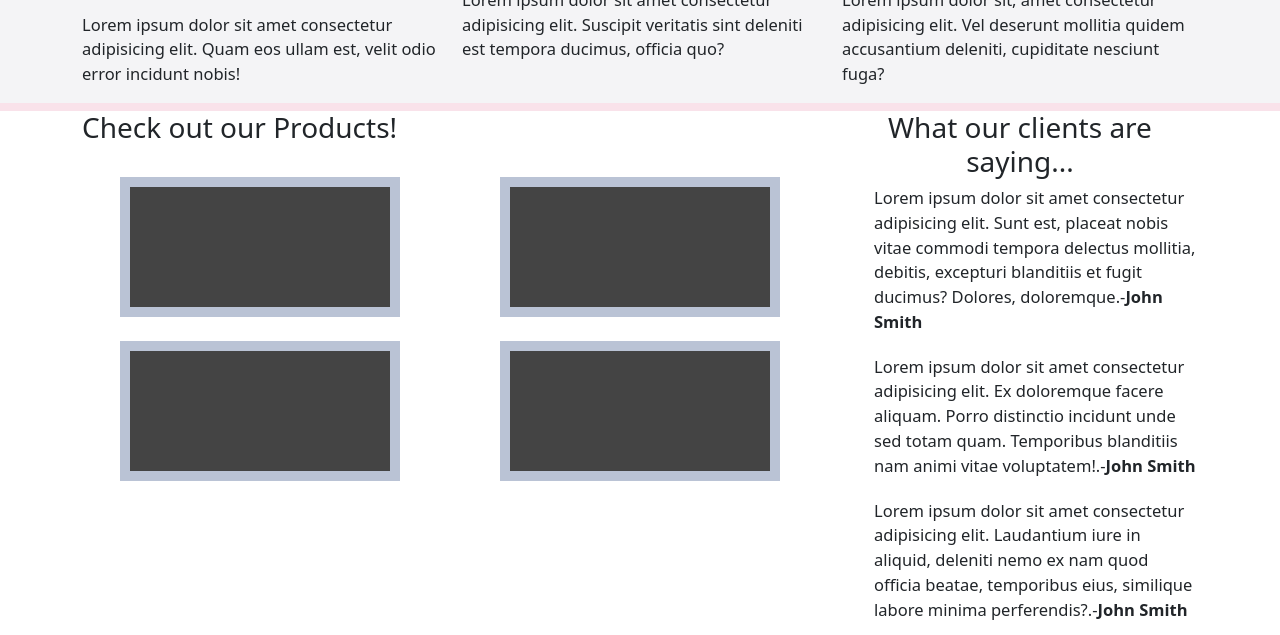
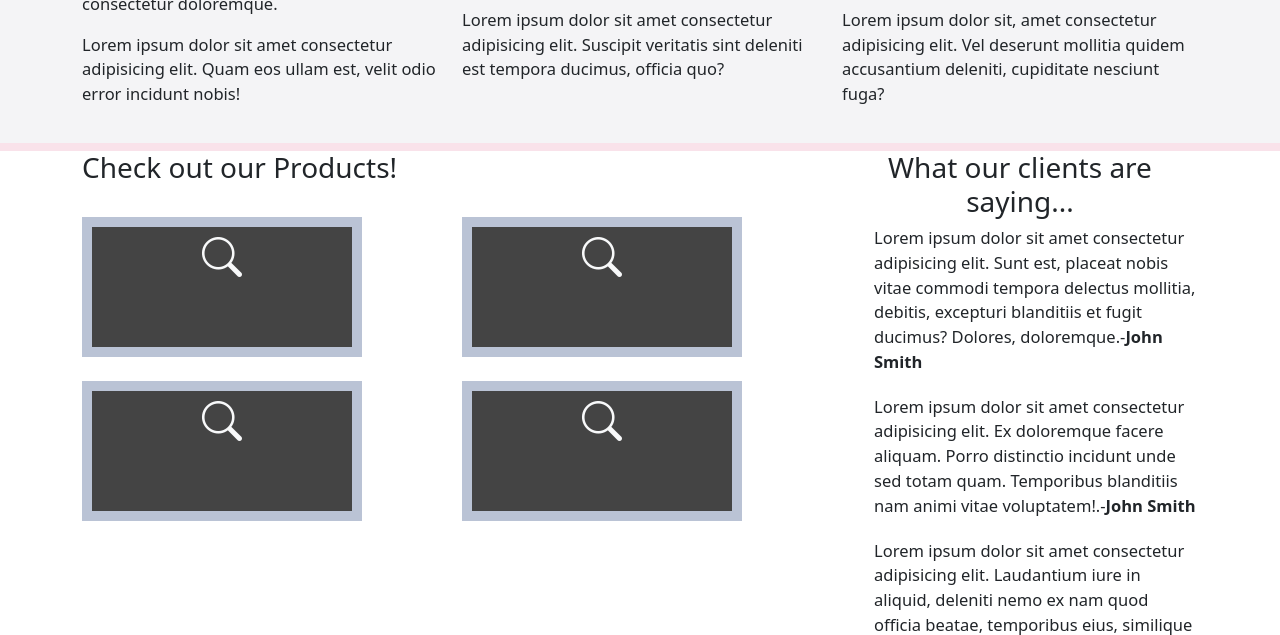
Before and after one commit to jmscoding100/Bloom-boatstrap, a plain HTML site: page index.html in a window 1280 px wide. Shown: the part 636-1271 px from the top of the page. Drawn offline with nearby package versions, Linux system fonts and the light colour scheme; a web font is replaced by a local one.

Commit message:
bloomB-7

```diff
--- a/css/style4.css
+++ b/css/style4.css
@@ -102,6 +102,7 @@ body{
 }
 
 #section2{
+    padding: 20px 0;
     background-color: var(--ter);
     border-bottom: 8px solid var(--bor);
 }
--- a/index.html
+++ b/index.html
@@ -109,16 +109,16 @@
                         <div class="product-boxs">
                             <div class="row">
                                 <div class="col-sm-6 g-4">
-                                    <div class="product-box mx-auto" id="box1"></div>
+                                    <div class="product-box text-center" id="box1"><i class="bi bi-search text-light fs-1"></i></div>
                                 </div>
                                 <div class="col-sm-6 g-4">
-                                    <div class="product-box mx-auto" id="box2"></div>
+                                    <div class="product-box text-center" id="box2"><i class="bi bi-search text-light fs-1"></i></div>
                                 </div>
                                 <div class="col-sm-6 g-4">
-                                    <div class="product-box mx-auto" id="box3"></div>
+                                    <div class="product-box text-center" id="box3"><i class="bi bi-search text-light fs-1"></i></div>
                                 </div>
                                 <div class="col-sm-6 g-4">
-                                    <div class="product-box mx-auto" id="box4"></div>
+                                    <div class="product-box text-center" id="box4"><i class="bi bi-search text-light fs-1"></i></div>
                                 </div>
                             </div>
                         </div>
```
